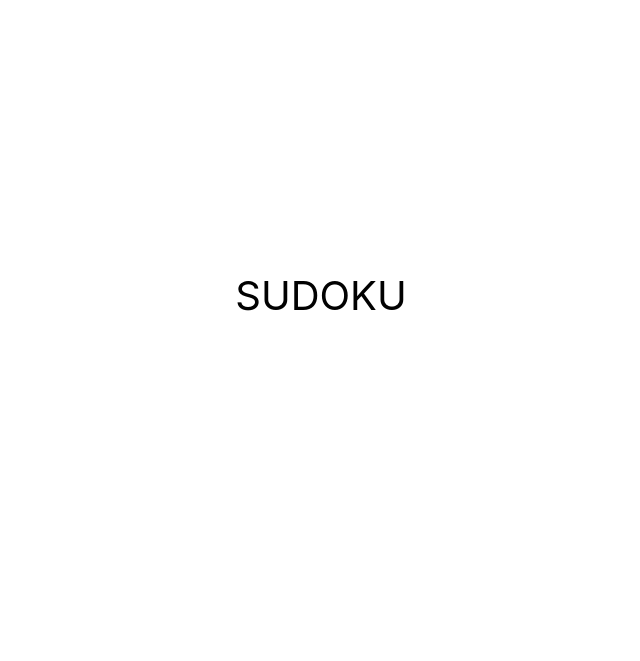
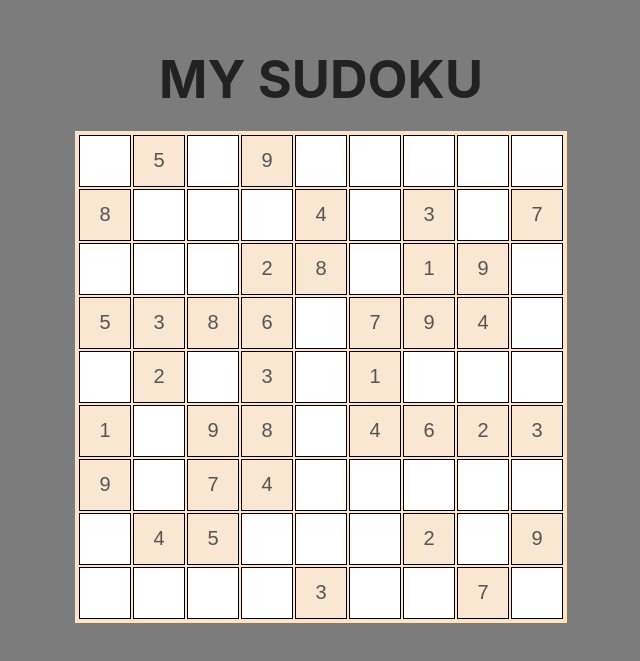
Before and after one commit to YelyzavetaRozhdiestvenska/MY-SUDOKU-react, a React (Create React App) app: page / in a window 1280 px wide. Shown: the part 105-766 px from the top of the page, without its empty margins (319-959 px from the left). Built offline with nearby package versions, Linux system fonts and the light colour scheme.

Commit message:
render static table

```diff
--- a/public/index.html
+++ b/public/index.html
@@ -9,6 +9,7 @@
       name="description"
       content="Web site created using create-react-app"
     />
+    <title>MY SUDOKU</title>
     <link rel="apple-touch-icon" href="%PUBLIC_URL%/logo192.png" />
     <!--
       manifest.json provides metadata used when your web app is installed on a
--- /dev/null
+++ b/src/components/App.css
@@ -0,0 +1,34 @@
+.App {
+  text-align: center;
+}
+
+.App-header {
+  background-color: #7c7c7c;
+  min-height: 100vh;
+  display: flex;
+  flex-direction: column;
+  align-items: center;
+  justify-content: center;
+  font-size: calc(10px + 2vmin);
+  color: #fff;
+}
+
+h1 {
+  margin: 80px auto 20px auto;
+  color: #222222;
+}
+
+.cellInput {
+  width: 50px;
+  height: 50px;
+  font-size: 20px;
+  text-align: center;
+  padding: 0;
+  border: 1px solid #000;
+}
+
+table {
+  border-collapse: collapse;
+  border: 3px solid bisque;
+  background-color: bisque;
+}
--- a/src/components/App.jsx
+++ b/src/components/App.jsx
@@ -1,16 +1,66 @@
+import './App.css';
+import { useState } from 'react';
+
+const initial = [
+  [-1, 5, -1, 9, -1, -1, -1, -1, -1],
+  [8, -1, -1, -1, 4, -1, 3, -1, 7],
+  [-1, -1, -1, 2, 8, -1, 1, 9, -1],
+  [5, 3, 8, 6, -1, 7, 9, 4, -1],
+  [-1, 2, -1, 3, -1, 1, -1, -1, -1],
+  [1, -1, 9, 8, -1, 4, 6, 2, 3],
+  [9, -1, 7, 4, -1, -1, -1, -1, -1],
+  [-1, 4, 5, -1, -1, -1, 2, -1, 9],
+  [-1, -1, -1, -1, 3, -1, -1, 7, -1],
+];
+
 export const App = () => {
+  const [sudokuArr, setSudokuArr] = useState(getDeepCopy(initial));
+
+  function getDeepCopy(arr) {
+    return JSON.parse(JSON.stringify(arr));
+  }
+
+  function onInputChange(e, row, column) {
+    var value = parseInt(e.target.value) || -1,
+      grid = getDeepCopy(sudokuArr);
+    if (value === -1 || (value >= 1 && value <= 9)) {
+      grid[row][column] = value;
+    }
+
+    setSudokuArr(grid);
+  }
+
   return (
-    <div
-      style={{
-        height: '100vh',
-        display: 'flex',
-        justifyContent: 'center',
-        alignItems: 'center',
-        fontSize: 40,
-        color: '#010101',
-      }}
-    >
-      SUDOKU
+    <div className="App">
+      <div className="App-header">
+        <h1>MY SUDOKU</h1>
+        <table>
+          <tbody>
+            {[0, 1, 2, 3, 4, 5, 6, 7, 8].map((row, rIndex) => {
+              return (
+                <tr key={rIndex}>
+                  {[0, 1, 2, 3, 4, 5, 6, 7, 8].map((column, cIndex) => {
+                    return (
+                      <td key={rIndex + cIndex}>
+                        <input
+                          onChange={e => onInputChange(e, row, column)}
+                          value={
+                            sudokuArr[row][column] === -1
+                              ? ''
+                              : sudokuArr[row][column]
+                          }
+                          className="cellInput"
+                          disabled={initial[row][column] !== -1}
+                        />
+                      </td>
+                    );
+                  })}
+                </tr>
+              );
+            })}
+          </tbody>
+        </table>
+      </div>
     </div>
   );
 };
```
